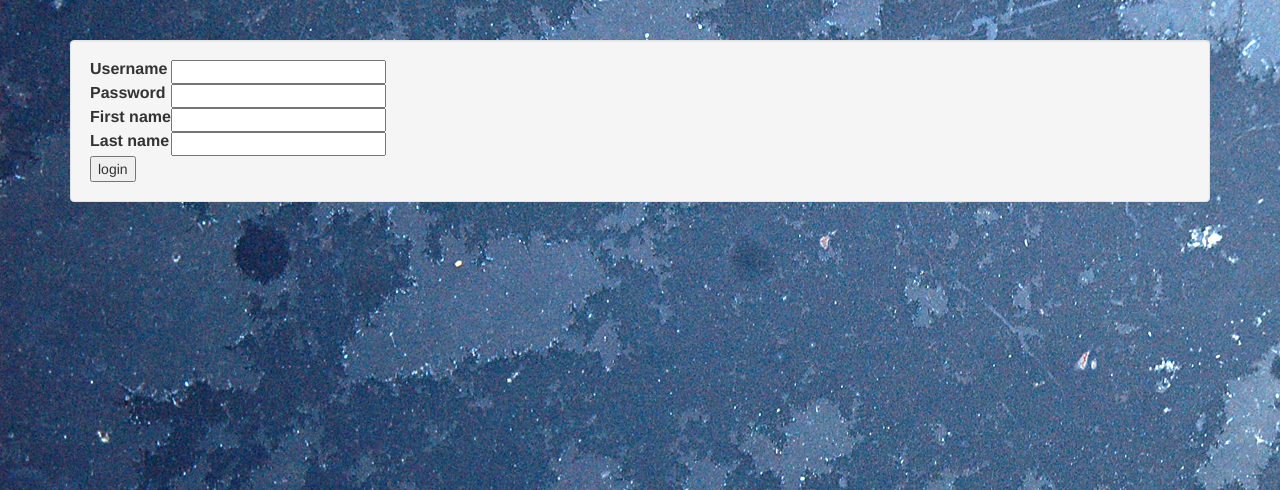
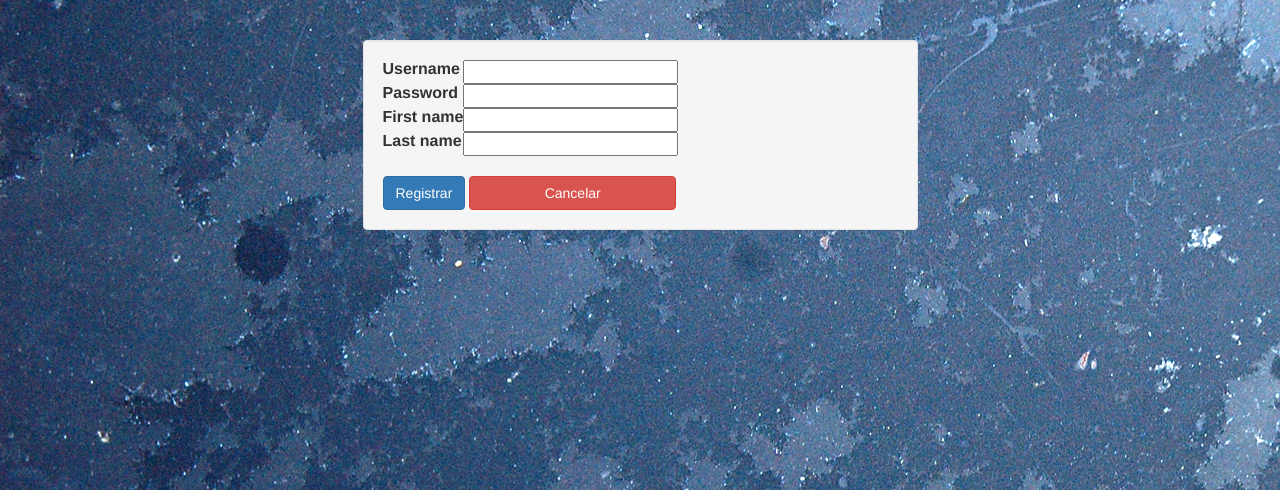
Before and after one commit to luis0794/CARLO, a Django app: template apps/seguridad/templates/ingresarusuario.html in a window 1280 px wide. Shown: the part 204-694 px from the top of the page. Run offline with Django 3.2, Linux system fonts and the light colour scheme; the template is opened without the code that fills it, so the values that code supplies are empty, except form fields; tables that the repository leaves empty hold one stand-in row (values such as "Sample post"); form fields are guessed from the names that the template uses; some libraries are stand-ins or nearby versions.

Commit message:
Registrar

```diff
--- a/apps/seguridad/templates/ingresarusuario.html
+++ b/apps/seguridad/templates/ingresarusuario.html
@@ -9,10 +9,16 @@
 <br>
 
 {% if form.errors %}
-        <p>{{ form.errors }}</p>
-    {% endif %}
+        <form class="well">
+            <p><b>{{ form.errors }}</b></p>
+        </form>
+{% endif %}
+ <div class="row center_div">
+     <div class="col-md-3">
 
-    <form method="post" class="well" action="{% url 'ingresarusuario' %}">
+     </div>
+     <div class="col-md-6">
+         <form method="post" class="well" action="{% url 'ingresarusuario' %}">
 
         {% csrf_token %}
         <table>
@@ -37,8 +43,14 @@
             </tr>
 
         </table>
-        <input type="submit" value="login"/>
+        <br>
+        <input type="submit" class="btn btn-primary" value="Registrar"/>
+        <input class="btn btn-danger" onclick="window.location.href='/usuarios'" value="Cancelar"/>
     </form>
+     </div>
+
+ </div>
+
 
 
 {% endblock contenido %}
--- a/sistema/settings.py
+++ b/sistema/settings.py
@@ -107,7 +107,7 @@ AUTH_PASSWORD_VALIDATORS = [
 # Internationalization
 # https://docs.djangoproject.com/en/1.9/topics/i18n/
 
-LANGUAGE_CODE = 'en-us'
+LANGUAGE_CODE = 'es-EC'
 
 TIME_ZONE = 'UTC'
 
```
Also changed, not shown: db.sqlite3.
